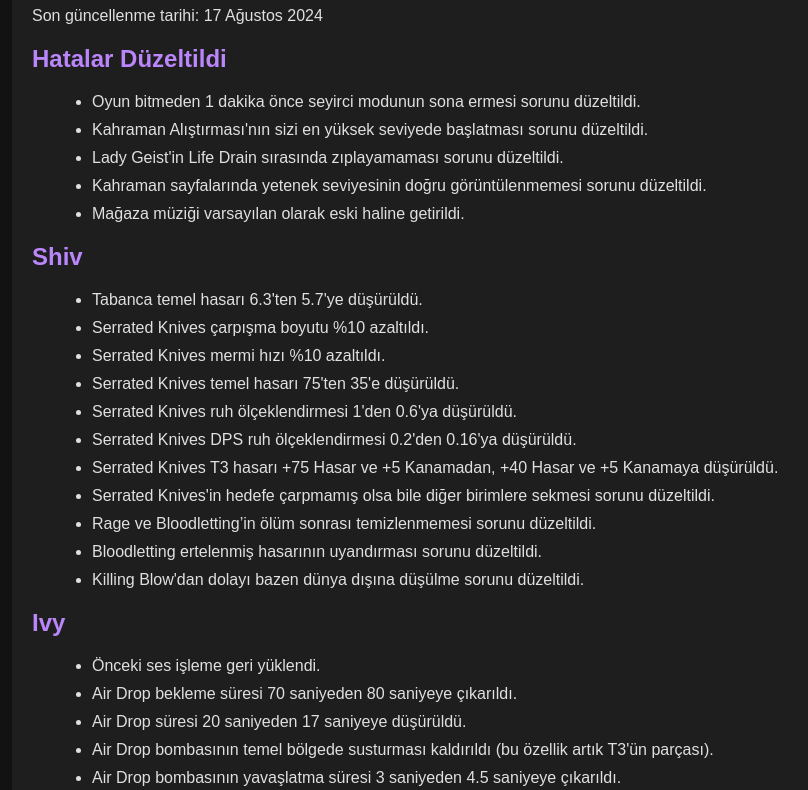
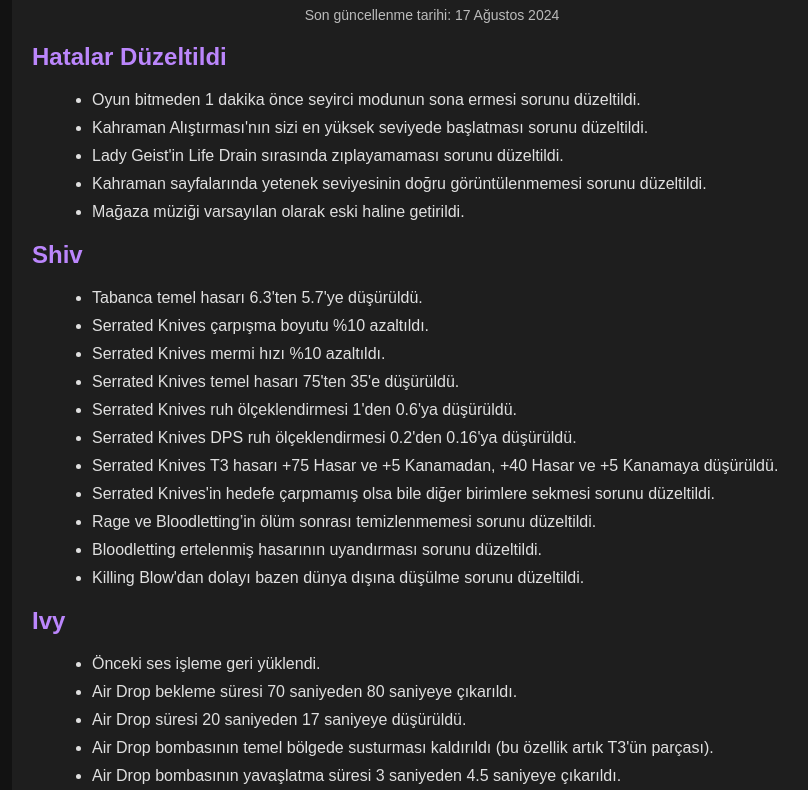
Before and after one commit to Amenteso/amenteso.github.io, a plain HTML site: page deadlock/index.html in a window 1280 px wide. Shown: the part 113-903 px from the top of the page, without its empty margins (208-1016 px from the left). Drawn offline with Linux system fonts and the light colour scheme.

Commit message:
Update styles.css

```diff
--- a/deadlock/styles.css
+++ b/deadlock/styles.css
@@ -33,3 +33,10 @@ ul {
 li {
     margin-bottom: 10px;
 }
+
+.last-updated {
+    text-align: center;
+    color: #BBBBBB;
+    font-size: 14px;
+    margin-bottom: 20px;
+}
```
